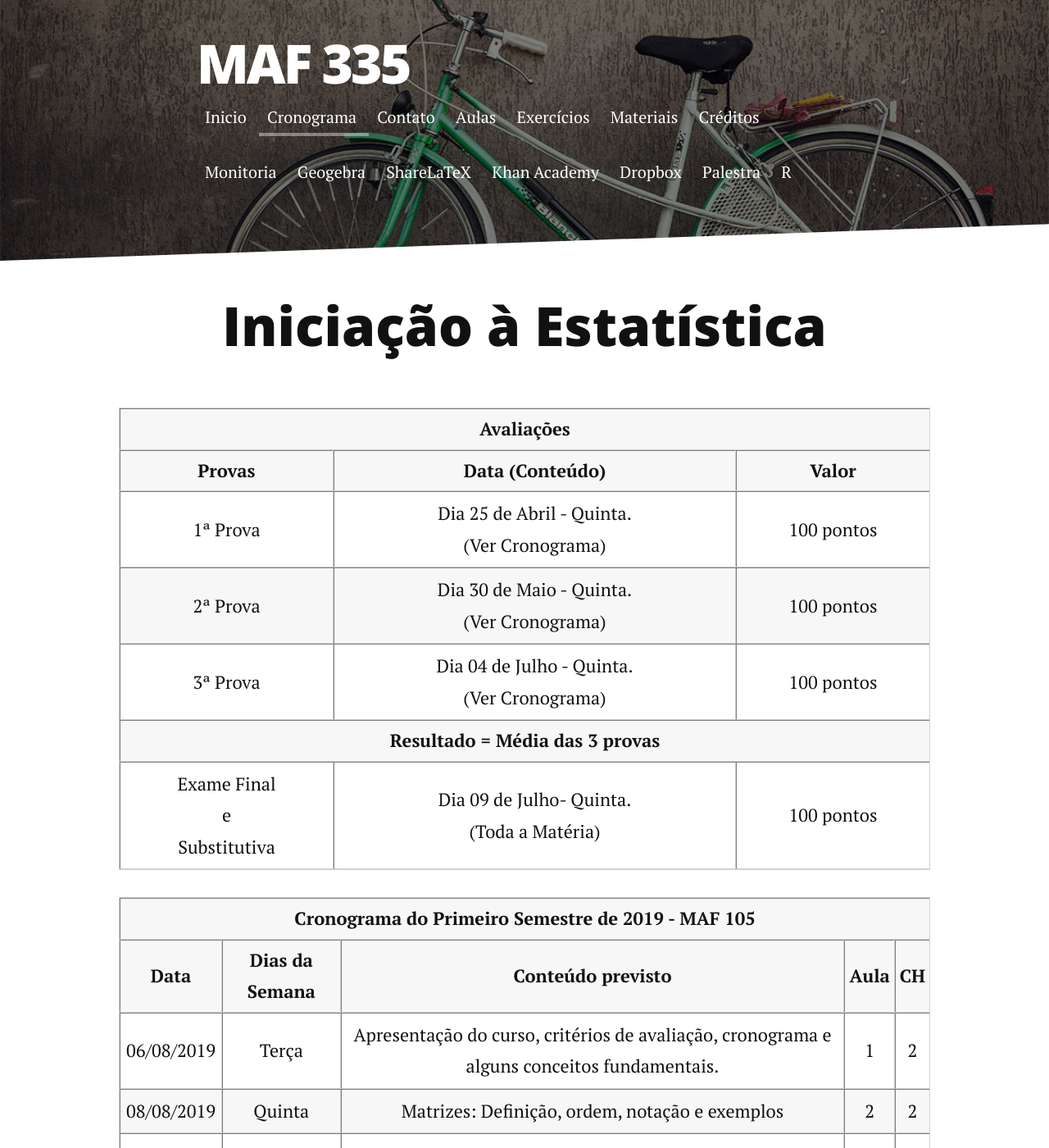
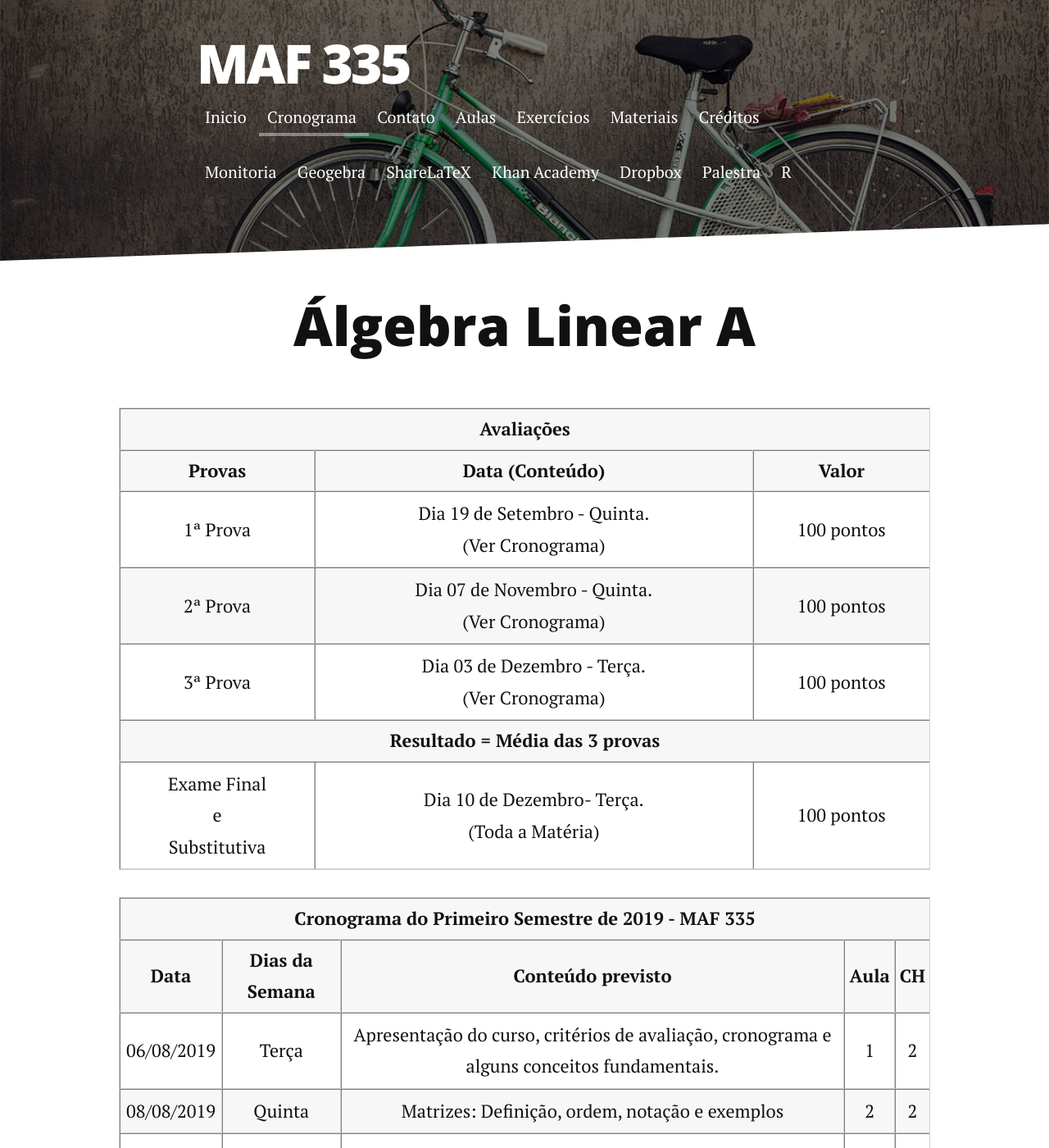
Before and after one commit to maf335/maf335.github.io, a Jekyll site: the page built from cronograma.md, in a window 1280 px wide and 1400 px high. Shown: the whole window at 82% size. Built offline with Jekyll 4.4.1, drawn with Linux system fonts in a browser that asks for light colours; nearby versions of some CDN libraries.

Commit message:
Avaliações

```diff
--- a/cronograma.md
+++ b/cronograma.md
@@ -3,7 +3,7 @@ layout: default
 title: Cronograma da Disciplina
 ---
 
-<h1 class="pageTitle">Iniciação à Estatística</h1>
+<h1 class="pageTitle">Álgebra Linear A</h1>
 
 <DIV align="center"><CENTER>
 <TABLE border="1" cellpadding="5" cellspacing="0">
@@ -20,19 +20,19 @@ title: Cronograma da Disciplina
 
 <tr>
 <td valign="center" align="center"> 1ª Prova<BR></td>
-          <td valign="center" align="center">  Dia 25 de Abril - Quinta.<BR> (Ver Cronograma)</td>
+          <td valign="center" align="center">  Dia 19 de Setembro - Quinta.<BR> (Ver Cronograma)</td>
 <td valign="center" align="center">100 pontos</td>
 </tr>
 
 <tr>
 <td valign="center" align="center"> 2ª Prova<BR></td>
-          <td valign="center" align="center">  Dia 30 de Maio - Quinta.<BR> (Ver Cronograma)</td>
+          <td valign="center" align="center">  Dia 07 de Novembro - Quinta.<BR> (Ver Cronograma)</td>
 <td valign="center" align="center">100 pontos</td>
 </tr>
 
 <tr>
 <td valign="center" align="center"> 3ª Prova<BR></td>
-          <td valign="center" align="center">  Dia 04 de Julho - Quinta.<BR>(Ver Cronograma)</td>
+          <td valign="center" align="center">  Dia 03 de Dezembro - Terça.<BR>(Ver Cronograma)</td>
 <td valign="center" align="center">100 pontos</td>
 </tr>
 
@@ -42,7 +42,7 @@ title: Cronograma da Disciplina
 
 <tr>
 <td valign="center" align="center"> Exame Final<BR> e <BR> Substitutiva</td>
-          <td valign="center" align="center">  Dia 09 de Julho- Quinta.<BR>(Toda a Matéria)</td>
+          <td valign="center" align="center">  Dia 10 de Dezembro- Terça.<BR>(Toda a Matéria)</td>
 <td valign="center" align="center">100 pontos</td>
 </tr>
 
@@ -53,7 +53,7 @@ title: Cronograma da Disciplina
 <TABLE border="1" cellpadding="5" cellspacing="0">
 
 <tr>
-    <th colspan="5" align="center">Cronograma do Primeiro Semestre de 2019 - MAF 105</th>
+    <th colspan="5" align="center">Cronograma do Primeiro Semestre de 2019 - MAF 335</th>
 </tr>
 
 <tr>
```
